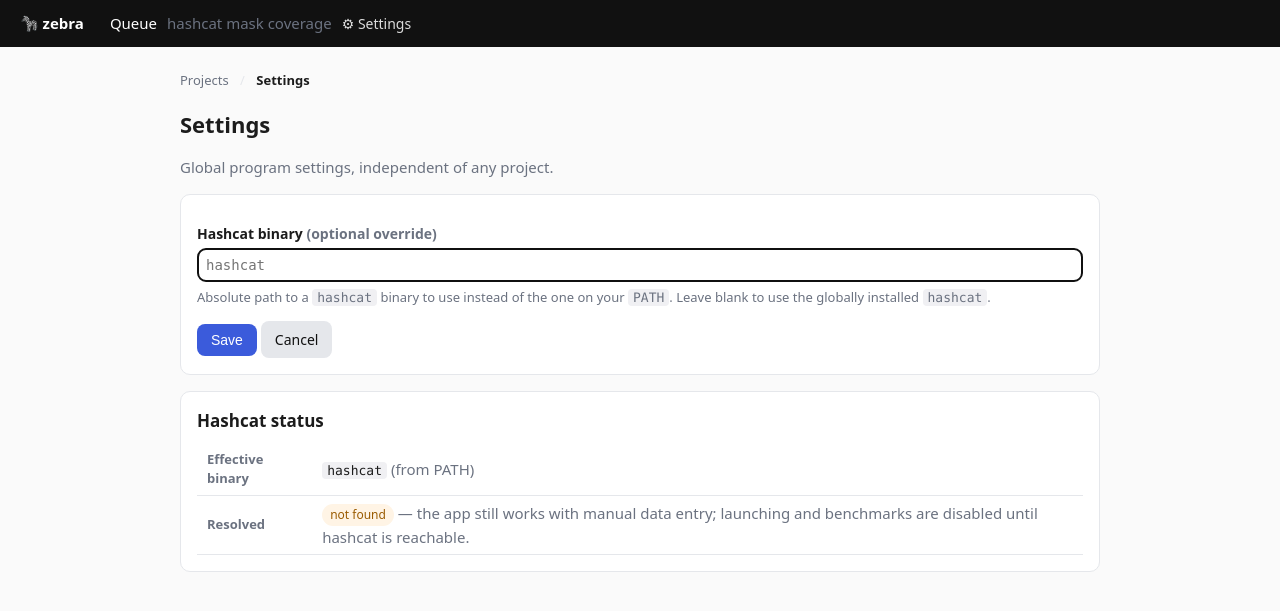
After one commit to atk-/zebra, a Django app: page /zebra/settings/ in a window 1280 px wide. The commit adds this page. Shown: the top 611 px of the page. Run offline with Django 4.2, Linux system fonts and the light colour scheme; data comes from the database, SQL or seed files in the repository; parts of the project's set-up code (start-up, migrations or seed data) failed here and were passed over.

Commit message:
fix conflicts

```diff
--- a/zebra/zebra/models.py
+++ b/zebra/zebra/models.py
@@ -1,4 +1,34 @@
 from django.db import models
+
+
+class Settings(models.Model):
+    """Global, project-independent program settings — a single row (pk=1).
+
+    A singleton so the whole app shares one row of knobs; ``load()`` fetches (and
+    lazily creates) it. Today it only overrides the hashcat binary; future global
+    options can hang off the same row without another model or migration churn.
+    """
+    # Absolute path (or a name resolvable on PATH) to the hashcat binary to use,
+    # overriding any globally installed copy. Blank -> fall back to 'hashcat' on
+    # PATH (services.hashcat.DEFAULT_BINARY). Resolved by hashcat.configured_binary.
+    hashcat_binary = models.CharField(max_length=1024, blank=True, default='')
+
+    class Meta:
+        verbose_name = 'settings'
+        verbose_name_plural = 'settings'
+
+    def save(self, *args, **kwargs):
+        self.pk = 1  # enforce the singleton: there is only ever one settings row
+        super().save(*args, **kwargs)
+
+    @classmethod
+    def load(cls):
+        """Return the singleton settings row, creating it on first access."""
+        obj, _ = cls.objects.get_or_create(pk=1)
+        return obj
+
+    def __str__(self):
+        return 'zebra settings'
 
 
 class Project(models.Model):
--- a/zebra/zebra/services/hashcat.py
+++ b/zebra/zebra/services/hashcat.py
@@ -148,6 +148,31 @@ class HashcatRunner:
 
     def poll(self, *a, **k):  # pragma: no cover - future work
         raise NotImplementedError('active launching is a future phase')
+
+
+def configured_binary():
+    """The hashcat binary to use: the global Settings override, else DEFAULT_BINARY.
+
+    Reads the ``Settings`` singleton lazily (like ``c_complement_path`` /
+    ``ingest_*``) so this module stays importable and its parsers usable without a
+    configured Django/DB. Any failure (no Django, no table yet) falls back to the
+    binary on PATH."""
+    try:
+        from ..models import Settings
+        binary = (Settings.load().hashcat_binary or '').strip()
+        if binary:
+            return binary
+    except Exception:
+        pass
+    return DEFAULT_BINARY
+
+
+def configured_runner(**kwargs):
+    """A ``HashcatRunner`` bound to the configured binary (Settings override or PATH).
+
+    DB-aware call sites should use this instead of ``HashcatRunner()`` so the
+    global Settings override actually takes effect."""
+    return HashcatRunner(binary=configured_binary(), **kwargs)
 
 
 def _charset_flags(custom_charsets):
--- a/zebra/zebra/services/launcher.py
+++ b/zebra/zebra/services/launcher.py
@@ -107,7 +107,7 @@ def start_run(run, runner=None):
 
     Returns None on success or an error string (guard failure) to show the user.
     """
-    runner = runner or hc.HashcatRunner()
+    runner = runner or hc.configured_runner()
     if not runner.available():
         return 'hashcat is not installed on this machine.'
     if run.attack_mode != 3:
--- a/zebra/zebra/templates/zebra/base.html
+++ b/zebra/zebra/templates/zebra/base.html
@@ -13,8 +13,12 @@
   * { box-sizing:border-box; }
   body { margin:0; font:15px/1.5 system-ui,-apple-system,Segoe UI,Roboto,sans-serif;
          color:var(--fg); background:var(--bg); }
-  header { background:#111; color:#fff; padding:12px 20px; }
+  header { background:#111; color:#fff; padding:12px 20px;
+           display:flex; align-items:baseline; gap:10px; }
   header a { color:#fff; text-decoration:none; font-weight:600; }
+  header .spacer { flex:1; }
+  header .nav { font-size:14px; font-weight:500; opacity:.85; }
+  header .nav:hover { opacity:1; text-decoration:underline; }
   main { max-width:960px; margin:0 auto; padding:24px 20px 60px; }
   h1 { font-size:22px; margin:0 0 4px; }
   h2 { font-size:17px; margin:28px 0 10px; }
@@ -112,9 +116,13 @@
 </style>
 </head>
 <body>
+
 <header><a href="{% url 'index' %}">🦓 zebra</a>
   <a href="{% url 'queue' %}" style="margin-left:16px; font-weight:400;">Queue</a>
-  <span class="muted">hashcat mask coverage</span></header>
+  <span class="muted">hashcat mask coverage</span>
+  <a class="nav" href="{% url 'settings' %}">⚙ Settings</a>
+</header>
+
 <main>{% block breadcrumb %}{% endblock %}{% block content %}{% endblock %}</main>
 <script>
 // Attack-type toggle: show only the field groups whose data-modes contains the
--- /dev/null
+++ b/zebra/zebra/templates/zebra/settings.html
@@ -0,0 +1,57 @@
+{% extends "zebra/base.html" %}
+{% block title %}Settings — zebra{% endblock %}
+{% block breadcrumb %}
+<nav class="breadcrumb">
+  <a href="{% url 'index' %}">Projects</a>
+  <span class="sep">/</span>
+  <span class="current">Settings</span>
+</nav>
+{% endblock %}
+{% block content %}
+<h1>Settings</h1>
+<p class="muted">Global program settings, independent of any project.</p>
+
+{% if saved %}<div class="note ok">Settings saved.</div>{% endif %}
+
+<form method="post" class="card">
+  {% csrf_token %}
+
+  <label>Hashcat binary <span class="muted">(optional override)</span></label>
+  <input type="text" name="hashcat_binary" value="{{ settings.hashcat_binary }}"
+         placeholder="{{ default_binary }}" autofocus>
+  <p class="muted" style="margin:6px 0 0; font-size:13px">
+    Absolute path to a <code>hashcat</code> binary to use instead of the one on your
+    <code>PATH</code>. Leave blank to use the globally installed
+    <code>{{ default_binary }}</code>.
+  </p>
+
+  <div style="margin-top:14px">
+    <button class="btn" type="submit">Save</button>
+    <a class="btn secondary" href="{% url 'index' %}">Cancel</a>
+  </div>
+</form>
+
+<div class="card">
+  <h2 style="margin-top:0">Hashcat status</h2>
+  <table>
+    <tr>
+      <th>Effective binary</th>
+      <td><code>{{ effective_binary }}</code>
+        {% if is_override %}<span class="pill warn">override</span>
+        {% else %}<span class="muted">(from PATH)</span>{% endif %}</td>
+    </tr>
+    <tr>
+      <th>Resolved</th>
+      <td>
+        {% if hashcat_available %}
+          <span class="pill ok">found</span> <code>{{ resolved_path }}</code>
+        {% else %}
+          <span class="pill warn">not found</span>
+          <span class="muted">— the app still works with manual data entry; launching
+          and benchmarks are disabled until hashcat is reachable.</span>
+        {% endif %}
+      </td>
+    </tr>
+  </table>
+</div>
+{% endblock %}
--- a/zebra/zebra/urls.py
+++ b/zebra/zebra/urls.py
@@ -3,6 +3,7 @@ from . import views
 
 urlpatterns = [
     path("", views.index, name="index"),
+    path("settings/", views.settings_view, name="settings"),
     path("project/new/", views.project_new, name="project_new"),
     path("project/<int:pk>/", views.project_detail, name="project_detail"),
     path("project/<int:pk>/hashes/add/", views.hashes_add, name="hashes_add"),
--- a/zebra/zebra/views.py
+++ b/zebra/zebra/views.py
@@ -1,10 +1,11 @@
+import shutil
 from decimal import Decimal
 
 from django.shortcuts import render, get_object_or_404, redirect
 from django.urls import reverse
 from django.http import JsonResponse
 
-from .models import Project, Mask, HashType, Hash, Run, Wordlist, RuleSet
+from .models import Project, Mask, HashType, Hash, Run, Wordlist, RuleSet, Settings
 from . import coverage_helpers as ch
 from . import run_helpers as rh
 from .services import hashcat as hc
@@ -170,7 +171,7 @@ def project_detail(request, pk):
         'runs': (Run.objects.filter(project=project).select_related('mask')
                  .prefetch_related('cracks', 'hashes', 'wordlists', 'rules')[:50]),
         'benchmark_display': _format_hashrate(project.benchmark_hs),
-        'hashcat_available': hc.HashcatRunner().available(),
+        'hashcat_available': hc.configured_runner().available(),
         'bench_message': request.GET.get('bench_msg'),
         'bench_error': request.GET.get('bench_error'),
         'reco_durations': RECO_DURATIONS,
@@ -212,7 +213,7 @@ def project_benchmark(request, pk):
         if project.hashtype is None:
             return redirect(detail + '?bench_error='
                             + quote('This project has no hash type to benchmark.'))
-        runner = hc.HashcatRunner()
+        runner = hc.configured_runner()
         if not runner.available():
             return redirect(detail + '?bench_error='
                             + quote('hashcat is not installed on this machine.'))
@@ -280,7 +281,7 @@ def run_detail(request, pk):
         'specs': specs,
         'cracks': run.cracks.select_related('hash').all(),
         'target_count': run.hashes.count(),
-        'hashcat_available': hc.HashcatRunner().available(),
+        'hashcat_available': hc.configured_runner().available(),
         'launch_error': request.GET.get('error'),
     }
     return render(request, 'zebra/run_detail.html', context)
@@ -544,7 +545,7 @@ def mask_new(request, pk):
     })
 
     module = project.hashtype.hashcat_module
-    runner = hc.HashcatRunner()
+    runner = hc.configured_runner()
     hashfile = '%s.hashes' % project.name
 
     # --- Mask (attack mode 3): exact coverage path ---
@@ -714,6 +715,33 @@ def recommend_json(request, pk):
     })
 
 
+def settings_view(request):
+    """Global (project-independent) program settings.
+
+    Currently one knob: an override path to the hashcat binary. On POST we save
+    the singleton, then always report whether the (now-effective) binary resolves,
+    so the user gets immediate feedback that their path actually works.
+    """
+    config = Settings.load()
+    saved = False
+    if request.method == 'POST':
+        config.hashcat_binary = request.POST.get('hashcat_binary', '').strip()
+        config.save()
+        saved = True
+    binary = hc.configured_binary()
+    resolved = shutil.which(binary)
+    context = {
+        'settings': config,
+        'saved': saved,
+        'default_binary': hc.DEFAULT_BINARY,
+        'effective_binary': binary,
+        'is_override': bool((config.hashcat_binary or '').strip()),
+        'hashcat_available': resolved is not None,
+        'resolved_path': resolved,
+    }
+    return render(request, 'zebra/settings.html', context)
+
+
 def coverage_decomposition_json(request, pk, length):
     """Disjoint-cell decomposition for one password length (search-space viz).
 
```
Also changed, not shown: TODO.md (+3 -0 lines), zebra/zebra/admin.py (+13 -1 lines), zebra/zebra/tests.py (+37 -0 lines), zebra/zebra/migrations/0011_settings.py (added).
